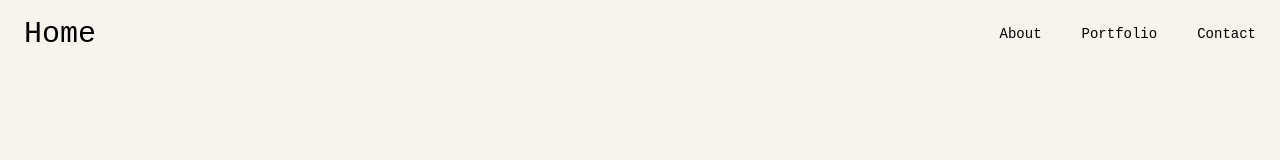
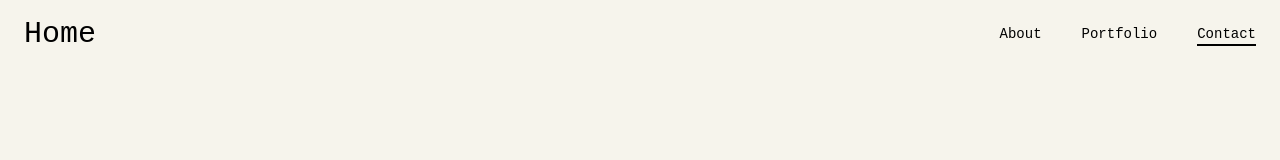
Before and after one commit to Azril-Rojaan-Fauzi/hangat-selamanya, a React (Vite) app: page /contact in a window 1280 px wide. Shown: the top 160 px of the page. Built offline with nearby package versions, Linux system fonts and the light colour scheme; a web font is replaced by a local one.

Commit message:
feat: membuat animasi hover dan active pada navbar

```diff
--- a/src/components/Navbar.jsx
+++ b/src/components/Navbar.jsx
@@ -1,8 +1,23 @@
 import { useEffect, useState } from "react";
-import { Link } from "react-router-dom";
+import { Link, NavLink } from "react-router-dom";
+import { motion } from "motion/react";
 
-const Navbar = ({ mainColor }) => {
+const Navbar = ({ isHome }) => {
   const [isScrolled, setIsScrolled] = useState(false);
+  const navItems = [
+    {
+      name: "About",
+      path: "/about",
+    },
+    {
+      name: "Portfolio",
+      path: "/projects",
+    },
+    {
+      name: "Contact",
+      path: "/contact",
+    },
+  ];
 
   useEffect(() => {
     function handleScroll() {
@@ -15,17 +30,17 @@ const Navbar = ({ mainColor }) => {
 
   return (
     <div
-      className={`fixed top-0 left-0 z-40 w-full transition-all duration-300 ${mainColor === "home" ? "bg-transparent" : "bg-primary"} ${
+      className={`fixed top-0 left-0 z-40 w-full transition-all duration-300 ${isHome === "home" ? "bg-transparent" : "bg-primary"} ${
         isScrolled ? " py-2" : " py-4"
       }`}
     >
       <div className="mx-auto max-w-7xl px-2 md:px-6">
         <div
-          className={`flex flex-col items-center justify-between gap-2 md:flex-row ${mainColor === "home" ? "text-yellow-300" : "text-black"}`}
+          className={`flex flex-col items-center justify-between gap-2 md:flex-row ${isHome === "home" ? "text-yellow-300" : "text-black"}`}
         >
           <Link
             to="/"
-            className={`font-primary cursor-pointer font-medium transition-all duration-300 ${
+            className={`font-primary relative cursor-pointer font-medium transition-all duration-300 ${isHome === "home" ? "" : "nav-link"} ${
               isScrolled ? "text-2xl" : "text-3xl"
             }`}
           >
@@ -35,15 +50,31 @@ const Navbar = ({ mainColor }) => {
           <div
             className={`flex items-center gap-10 pl-4 font-medium transition-all duration-300 md:pl-0 ${isScrolled ? "text-xs" : "text-sm"}`}
           >
-            <Link to="/about" className="cursor-pointer">
-              About
-            </Link>
-            <Link to="/projects" className="cursor-pointer">
-              Portfolio
-            </Link>
-            <Link to="/contact" className="cursor-pointer">
-              Contact
-            </Link>
+            {navItems.map((item) => (
+              <NavLink key={item.path} to={item.path} end>
+                {({ isActive }) => (
+                  <span
+                    className={`${isHome === "home" ? "nav-item before:bg-yellow-300" : "nav-item before:bg-black"}`}
+                  >
+                    {item.name}
+
+                    {isActive && (
+                      <motion.span
+                        layoutId="navbar-underline"
+                        className={`nav-underline ${
+                          isHome === "home" ? "bg-yellow-300" : "bg-black"
+                        }`}
+                        transition={{
+                          type: "spring",
+                          stiffness: 500,
+                          damping: 30,
+                        }}
+                      />
+                    )}
+                  </span>
+                )}
+              </NavLink>
+            ))}
           </div>
         </div>
       </div>
--- a/src/index.css
+++ b/src/index.css
@@ -15,13 +15,25 @@ body {
   @apply h-[calc(100vh-96px)] md:h-[calc(100vh-68px)];
 }
 
-.get-in-touch-hover {
-  @apply before:bg-primary duration-500 before:absolute before:inset-0 before:-z-1 before:w-0 before:rounded-md before:border-black before:transition-all before:content-[""] hover:before:w-full hover:before:border;
+/* Navbar hover start */
+
+.nav-item {
+  @apply relative py-1;
 }
 
-.projects-hover {
-  @apply duration-500 before:absolute before:inset-0 before:-z-1 before:w-0 before:rounded-md before:bg-black before:transition-all before:content-[""] hover:before:w-full;
+.nav-item::before {
+  @apply absolute bottom-0 left-1/2 h-0.5 w-0 -translate-x-1/2 transition-[width] duration-300 ease-out content-[""];
 }
+
+.nav-item:hover::before {
+  @apply w-full;
+}
+
+.nav-underline {
+  @apply absolute bottom-0 left-0 h-0.5 w-full;
+}
+
+/* Navbar hover end */
 ::-webkit-scrollbar {
   display: none;
 }
--- a/src/layouts/MainLayout.jsx
+++ b/src/layouts/MainLayout.jsx
@@ -4,11 +4,11 @@ import Navbar from "../components/Navbar";
 const MainLayout = () => {
   const location = useLocation();
 
-  const isHome = location.pathname === "/";
-  const mainColor = isHome ? "home" : "no";
+  const locationPath = location.pathname === "/";
+  const isHome = locationPath ? "home" : "no";
   return (
     <>
-      <Navbar mainColor={mainColor} />
+      <Navbar isHome={isHome} />
       <main className="">
         <Outlet />
       </main>
```
